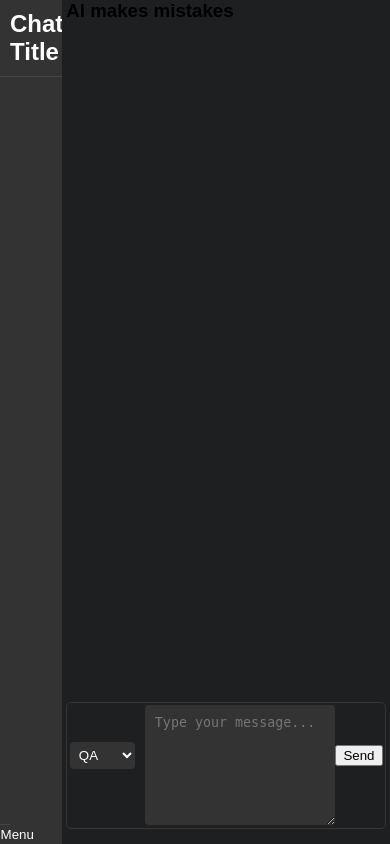
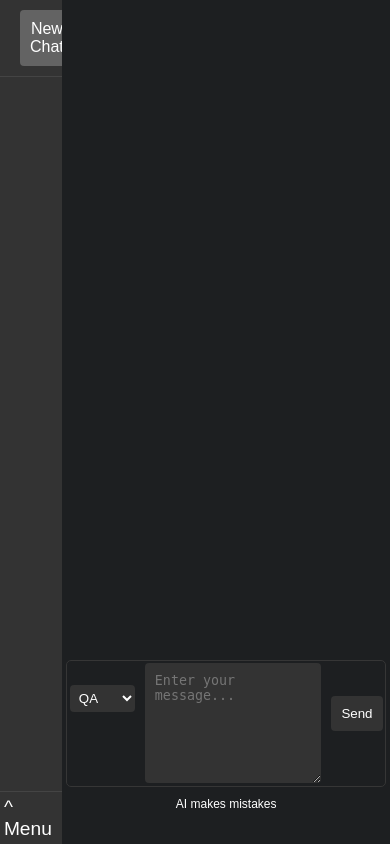
Before and after one commit to james599/NEA, a Flask app: template templates/chat.html in a window 390 px wide. Run offline with Flask 3, Linux system fonts and the light colour scheme; the template is opened without the code that fills it, so the values that code supplies are empty.

Commit message:
Responsive and added features

```diff
--- a/templates/chat.html
+++ b/templates/chat.html
@@ -3,38 +3,35 @@
 <head>
     <meta charset="UTF-8">
     <meta name="viewport" content="width=device-width, initial-scale=1.0">
-    <link rel= "stylesheet" type= "text/css" href= "{{ url_for('static',filename='styles/chat.css') }}">
-    <title>Chat Interface</title>
+    <link rel="stylesheet" type="text/css" href="{{ url_for('static',filename='styles/chat.css') }}">
+    <title>Chat</title>
 </head>
 <body>
     <div class="container">
-        <div class="sidebar">
+        <div class="sidebar" id="sidebar">
             <div class="sidebar-header">
-                <h2>Chat Title</h2>
                 <a style="text-decoration: none;" class="new-chat-btn" href="{{ url_for('create_thread') }}">New Chat</a>
             </div>
             <div class="sidebar-content">
-                {% for thread_id in range(num_threads): %}
-                    <a style="padding: 5%;text-decoration: none;" href="{{ url_for('create_thread', thread=threads[thread_id]) }}"><div class="threads">Something in {{threads[thread_id]}}</div></a>
+                {% for thread in threads: %}
+                    {% if thread == thread_id %}
+                        <a style="padding: 5%;text-decoration: none;font-weight: bold;background-color: #444;"><div class="threads">Something in {{thread}}</div></a>
+                    {% else %}
+                        <a style="padding: 5%;text-decoration: none;" href="{{ url_for('chat', thread=threads[thread_id]) }}"><div class="threads">Something in {{thread}}</div></a>
+                    {% endif %}
                 {% endfor %}
             </div>
+        </div>
         <div class="user-dropdown">
-                <button onclick="toggleUserMenu()">Menu</button>
+            <button style="font-size: larger;" onclick="toggleUserMenu()">^ Menu</button>
             <div class="user-menu" id="userMenu">
-                    <br>
+                <a class="sidebar-toggle">Sidebar</a>
                 <a href="#">Settings</a>
                 <a href="{{ url_for('logout') }}">Logout</a>
             </div>
         </div>
-        </div>
-        <div class="chat-area">
-            <div class="chat-header">
-                <h3>AI makes mistakes</h3>
-                {% if error: %}
-                    <h3>{{error}}</h3>
-                {% endif %}
-            </div>
-            <div class="chat-content">
+        <div class="chat-area" id="chatArea">
+            <div class="chat-content" id="chatContent">
                 {% if response is string: %}
                     <span style="background-color: rgb(38, 38, 174);" class="chat-bubble">
                         <img src="{{ url_for('static',filename='img/bot_icon.png') }}" alt="BOT" width="6%" height="6%">
@@ -46,11 +43,11 @@
                         {% if bubble not in exempt: %}
                             {% if message.role == "user": %}
                                 {% set bubble = bubble.split("For context:")[1] %}
-                                <span style="background-color: rgb(0, 0, 72);" class="chat-bubble">
+                                <span style="background-color: rgb(0, 0, 72);" class="chat-bubble user-message">
                                     <img src="{{ url_for('static',filename='img/user_icon.png') }}" alt="USER" width="6%" height="6%">
                                     <h3>{{bubble}}</h3>
                                 </span>
-                            {% else %}
+                            {% else: %}
                                 <span style="background-color: rgb(38, 38, 174);" class="chat-bubble">
                                     <img src="{{ url_for('static',filename='img/bot_icon.png') }}" alt="BOT" width="6%" height="6%">
                                     <h3 >{{bubble}}</h3>
@@ -62,16 +59,19 @@
             </div>
             <form action="" method="post">
                 <div class="user-entry">
+                    <div class="entry-options">
                         <select name="query_type" class="entry-options">
                             <option value="QA">QA</option>
                             <option value="Exam">Exam</option>
                         </select>
-                    <textarea name="query" id="queryInput" placeholder="Type your message..."></textarea>
-                    <input id="submitQuery" class="btn btn-default entry-options" type="submit" value="Send">
+                    </div>
+                    <textarea name="query" id="userEntryTextarea" placeholder="Enter your message..."></textarea>
+                    <button id="submitQuery" class="btn btn-default entry-options" type="submit">Send</button>
                 </div>
             </form>
+            <div class="ai-mistakes">AI makes mistakes</div>
         </div>
     </div>
+    <script src="{{ url_for('static',filename='js/chat.js') }}"> </script>
 </body>
-<script src="{{ url_for('static',filename='js/chat.js') }}"> </script>
 </html>
```
Lines whose indentation alone changed are shown as unchanged.
